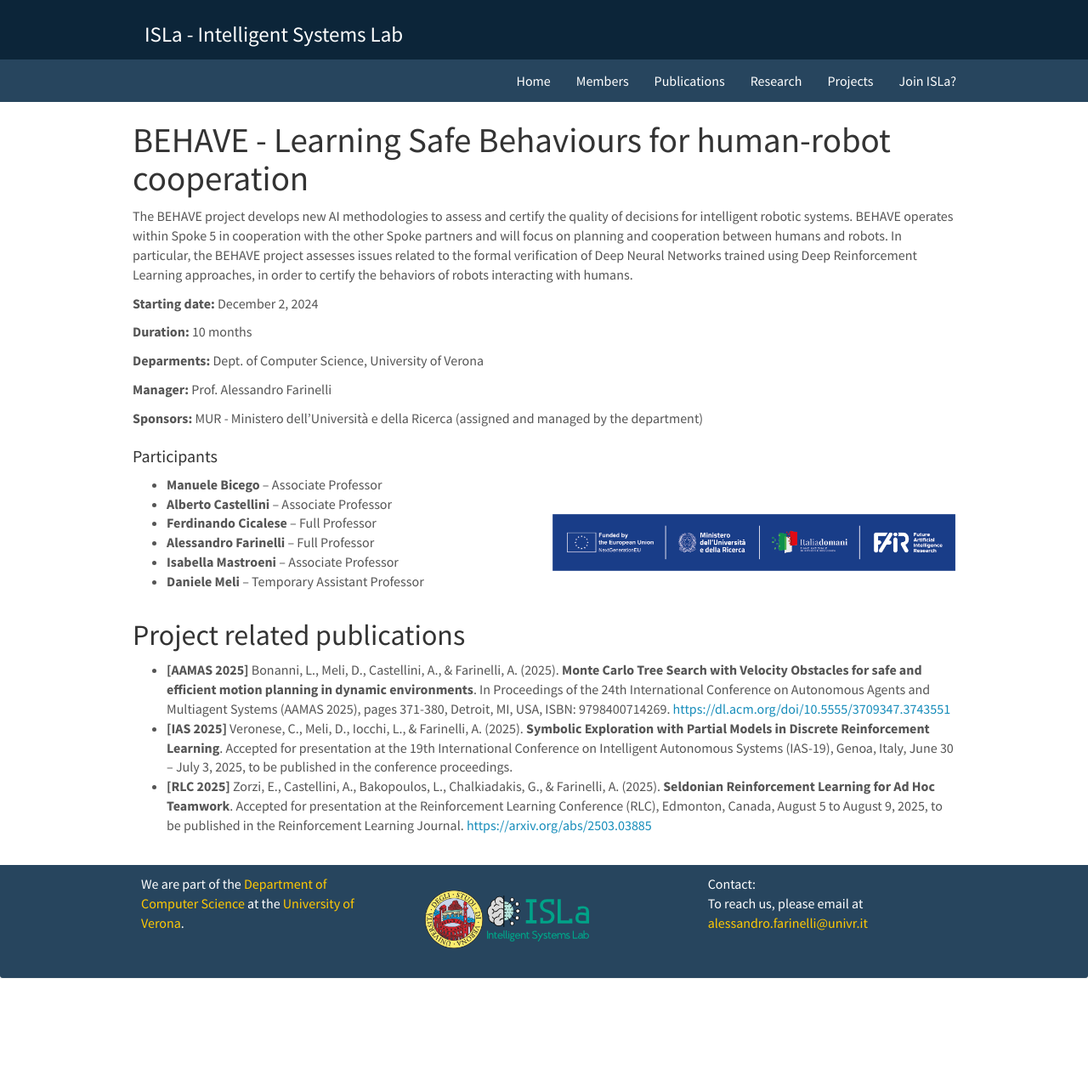
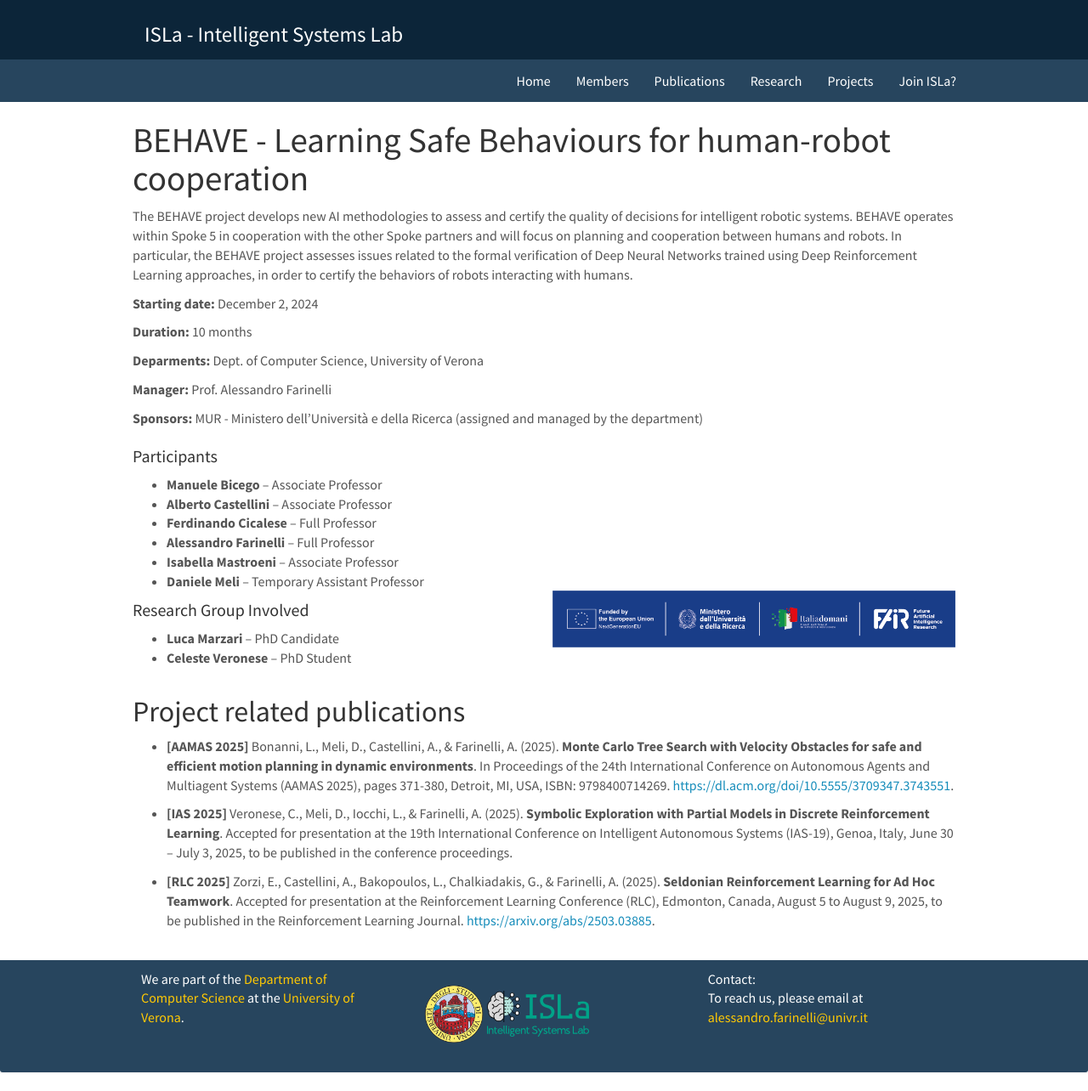
Before and after one commit to Isla-lab/Isla-lab.github.io, a Jekyll site: the page built from _pages/projects/behave.md, in a window 1280 px wide. Shown: the whole page at 85% size. Built offline with Jekyll 4.4.1, drawn with Linux system fonts in a browser that asks for light colours; nearby versions of some CDN libraries; before the commit the page ends 1173 px from its top, so only the background shows below that.

Commit message:
Update behave.md

```diff
--- a/_pages/projects/behave.md
+++ b/_pages/projects/behave.md
@@ -33,6 +33,11 @@ In particular, the BEHAVE project assesses issues related to the formal verifica
   <li><strong>Isabella Mastroeni</strong> – Associate Professor</li>
   <li><strong>Daniele Meli</strong> – Temporary Assistant Professor</li>
 </ul>
+<h4>Research Group Involved</h4>
+<ul>
+  <li><strong>Luca Marzari</strong> – PhD Candidate</li>
+  <li><strong>Celeste Veronese</strong> – PhD Student</li>
+</ul>
 </div>
 
 <div style="flex: 1; min-width: 250px;">
@@ -43,6 +48,8 @@ In particular, the BEHAVE project assesses issues related to the formal verifica
 
 ## Project related publications
 
-* **[AAMAS 2025]** Bonanni, L., Meli, D., Castellini, A., & Farinelli, A. (2025). **Monte Carlo Tree Search with Velocity Obstacles for safe and efficient motion planning in dynamic environments**. In Proceedings of the 24th International Conference on Autonomous Agents and Multiagent Systems (AAMAS 2025), pages 371-380, Detroit, MI, USA, ISBN: 9798400714269. [https://dl.acm.org/doi/10.5555/3709347.3743551](https://dl.acm.org/doi/10.5555/3709347.3743551)
+* **[AAMAS 2025]** Bonanni, L., Meli, D., Castellini, A., & Farinelli, A. (2025). **Monte Carlo Tree Search with Velocity Obstacles for safe and efficient motion planning in dynamic environments**. In Proceedings of the 24th International Conference on Autonomous Agents and Multiagent Systems (AAMAS 2025), pages 371-380, Detroit, MI, USA, ISBN: 9798400714269. [https://dl.acm.org/doi/10.5555/3709347.3743551](https://dl.acm.org/doi/10.5555/3709347.3743551).
+
 * **[IAS 2025]** Veronese, C., Meli, D., Iocchi, L., & Farinelli, A. (2025). **Symbolic Exploration with Partial Models in Discrete Reinforcement Learning**. Accepted for presentation at the 19th International Conference on Intelligent Autonomous Systems (IAS-19), Genoa, Italy, June 30 – July 3, 2025, to be published in the conference proceedings.
-* **[RLC 2025]** Zorzi, E., Castellini, A., Bakopoulos, L., Chalkiadakis, G., & Farinelli, A. (2025). **Seldonian Reinforcement Learning for Ad Hoc Teamwork**. Accepted for presentation at the Reinforcement Learning Conference (RLC), Edmonton, Canada, August 5 to August 9, 2025, to be published in the Reinforcement Learning Journal. [https://arxiv.org/abs/2503.03885](https://arxiv.org/abs/2503.03885)
+
+* **[RLC 2025]** Zorzi, E., Castellini, A., Bakopoulos, L., Chalkiadakis, G., & Farinelli, A. (2025). **Seldonian Reinforcement Learning for Ad Hoc Teamwork**. Accepted for presentation at the Reinforcement Learning Conference (RLC), Edmonton, Canada, August 5 to August 9, 2025, to be published in the Reinforcement Learning Journal. [https://arxiv.org/abs/2503.03885](https://arxiv.org/abs/2503.03885).
```
